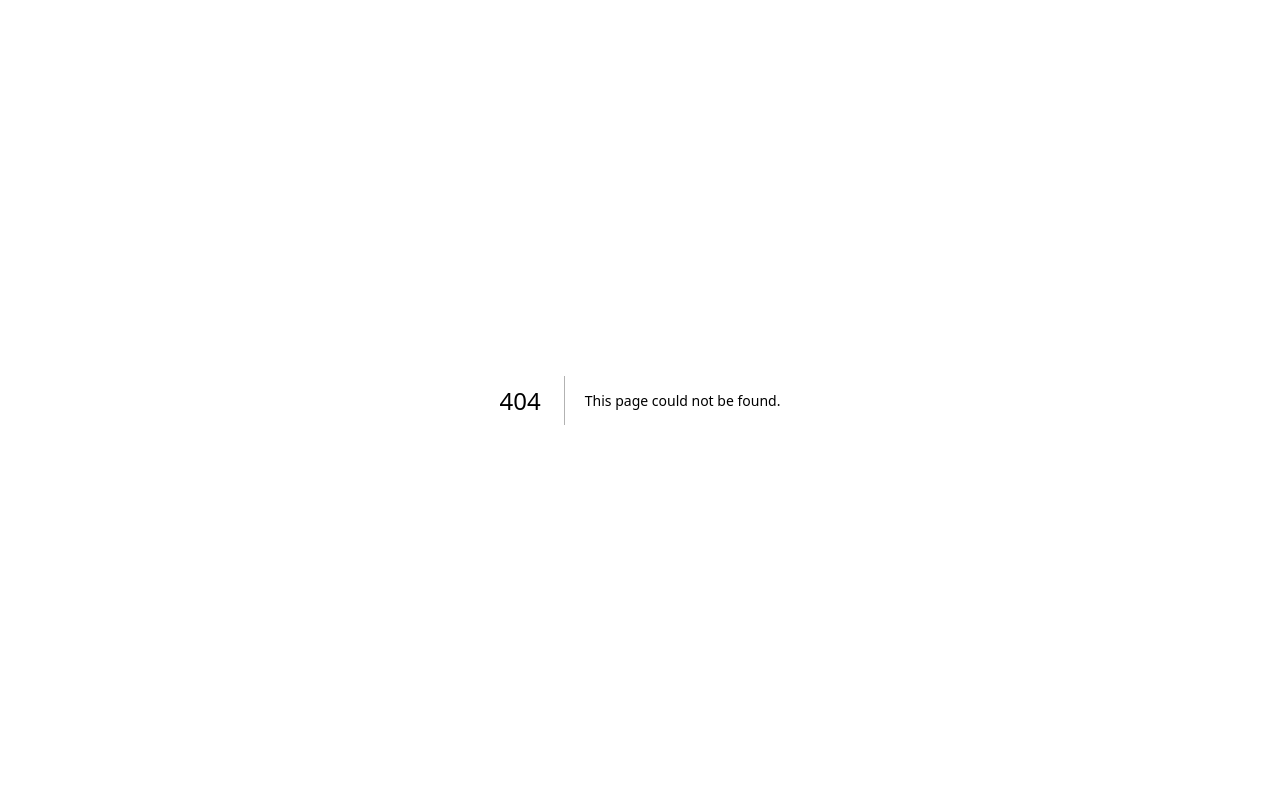
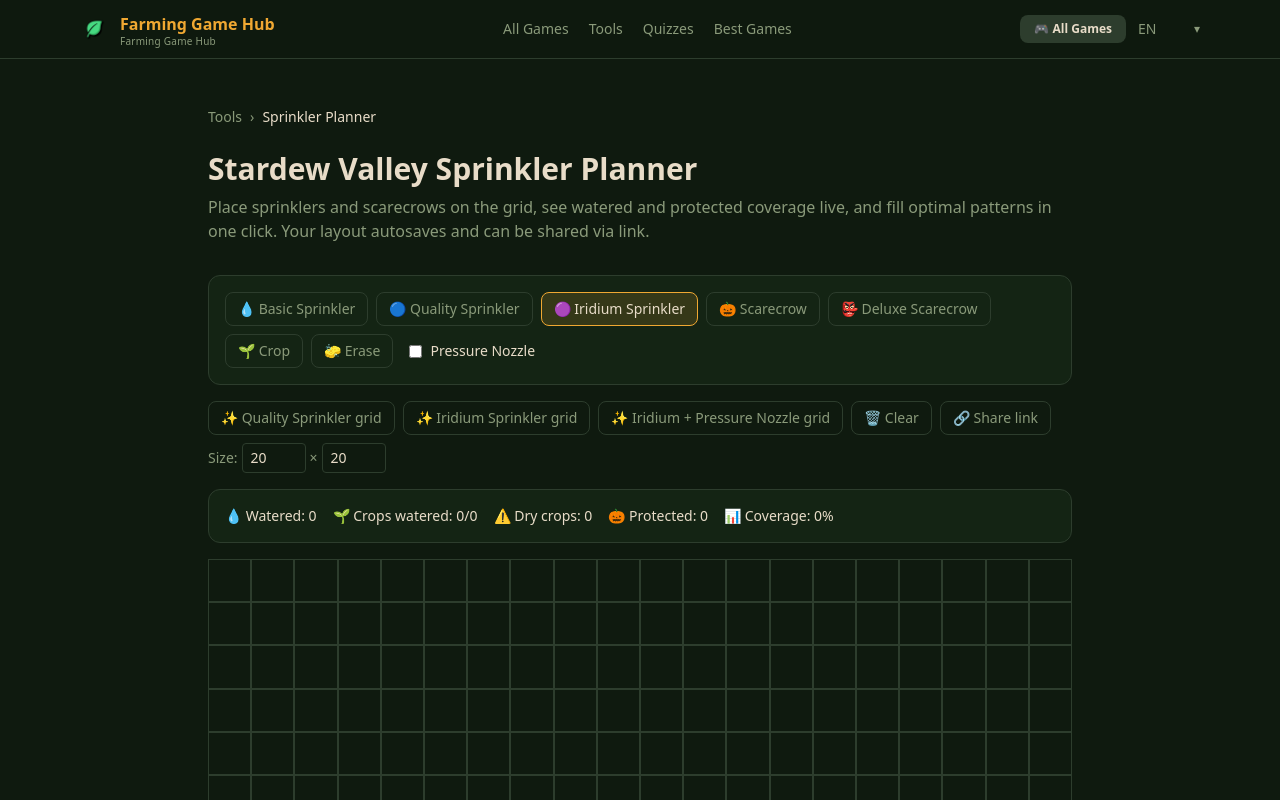
Before and after one commit to llgsam/TendFarmWeb, a Next.js app: page /en/tools/stardew-sprinklers in a window 1280 px wide. Before the commit this address had no page. Shown: the top 800 px of the page. Built offline with nearby package versions, Linux system fonts and the light colour scheme.

Commit message:
feat(tools): add Stardew Valley sprinkler planner route + registration

```diff
--- a/src/app/[locale]/tools/page.tsx
+++ b/src/app/[locale]/tools/page.tsx
@@ -188,6 +188,24 @@
     },
     tags: { zh: 'Stardew Valley', 'zh-TW': 'Stardew Valley', ja: 'Stardew Valley', ko: 'Stardew Valley', de: 'Stardew Valley', en: 'Stardew Valley' },
   },
+  {
+    key: 'stardew-sprinklers',
+    href: 'tools/stardew-sprinklers',
+    titles: {
+      zh: '星露谷物语洒水器规划器', 'zh-TW': '星露谷物語灑水器規劃器',
+      ja: 'スターデューバレー スプリンクラープランナー', ko: '스타듀밸리 스프링클러 플래너',
+      de: 'Stardew Valley Sprinkler-Planer', en: 'Stardew Valley Sprinkler Planner',
+    },
+    descs: {
+      zh: '在网格上放洒水器和稻草人，实时看浇水/保护范围，一键铺最优图案，可分享链接。',
+      'zh-TW': '在網格上放灑水器和稻草人，即時看澆水/保護範圍，一鍵鋪最優圖案，可分享連結。',
+      ja: 'グリッドにスプリンクラー・カカシを配置、給水/保護範囲を即時表示、最適配置ワンクリック。',
+      ko: '그리드에 스프링클러·허수아비 배치, 급수/보호 범위 실시간, 최적 배치 원클릭.',
+      de: 'Sprinkler und Vogelscheuchen im Raster platzieren, Reichweite live, optimale Muster per Klick.',
+      en: 'Place sprinklers and scarecrows on a grid, see coverage live, fill optimal patterns, share a link.',
+    },
+    tags: { zh: 'Stardew Valley', 'zh-TW': 'Stardew Valley', ja: 'Stardew Valley', ko: 'Stardew Valley', de: 'Stardew Valley', en: 'Stardew Valley' },
+  },
 ]
 
 export default function ToolsPage() {
--- /dev/null
+++ b/src/app/[locale]/tools/stardew-sprinklers/page.tsx
@@ -0,0 +1,83 @@
+import { StardewSprinklerPlanner } from '@/components/tools/StardewSprinklerPlanner'
+import type { Metadata } from 'next'
+import { BASE_URL, buildLanguageAlternates } from '@/lib/config'
+import Link from 'next/link'
+
+function getLoc(locale: string, zh: string, en: string, zhTW?: string, ja?: string, ko?: string, de?: string): string {
+  if (locale === 'zh') return zh
+  if (locale === 'zh-TW') return zhTW ?? zh
+  if (locale === 'ja') return ja ?? en
+  if (locale === 'ko') return ko ?? en
+  if (locale === 'de') return de ?? en
+  return en
+}
+
+export async function generateMetadata({ params }: { params: Promise<{ locale: string }> }): Promise<Metadata> {
+  const { locale } = await params
+  return {
+    title: getLoc(locale,
+      '星露谷物语洒水器布局规划器 — 覆盖范围可视化',
+      'Stardew Valley Sprinkler Planner — Coverage Layout Tool',
+      '星露谷物語灑水器佈局規劃器 — 覆蓋範圍可視化',
+      'スターデューバレー スプリンクラー配置プランナー',
+      '스타듀밸리 스프링클러 배치 플래너',
+      'Stardew Valley Sprinkler-Planer — Reichweiten-Layout',
+    ),
+    description: getLoc(locale,
+      '免费星露谷物语洒水器布局规划器：在网格上放置普通/优质/铱金洒水器（含压力喷嘴）和稻草人，实时显示浇水与保护范围，一键铺最优图案，自动保存并可分享链接。',
+      'Free Stardew Valley sprinkler layout planner. Place Basic/Quality/Iridium sprinklers (with Pressure Nozzle) and scarecrows on a grid, see watered and protected coverage live, fill optimal patterns in one click, autosave and share via link.',
+      '免費星露谷物語灑水器佈局規劃器：在網格上放置普通/優質/銥金灑水器（含壓力噴嘴）和稻草人，即時顯示澆水與保護範圍，一鍵鋪最優圖案，自動儲存並可分享連結。',
+      '無料のスターデューバレー スプリンクラー配置プランナー。グリッドにスプリンクラー（加圧ノズル対応）やカカシを置き、給水・保護範囲を即時表示。最適配置をワンクリック、自動保存・リンク共有。',
+      '무료 스타듀밸리 스프링클러 배치 플래너. 그리드에 스프링클러(가압 노즐)와 허수아비를 배치하고 급수·보호 범위를 실시간 확인, 최적 배치 원클릭, 자동 저장·링크 공유.',
+      'Kostenloser Stardew-Valley-Sprinklerplaner. Platziere Sprinkler (mit Druckdüse) und Vogelscheuchen im Raster, sieh Bewässerung und Schutz live, fülle optimale Muster per Klick, mit Autospeicherung und Teilen-Link.',
+    ),
+    alternates: {
+      canonical: `${BASE_URL}/${locale}/tools/stardew-sprinklers`,
+      languages: buildLanguageAlternates('/tools/stardew-sprinklers'),
+    },
+  }
+}
+
+export default async function StardewSprinklersPage({ params }: { params: Promise<{ locale: string }> }) {
+  const { locale } = await params
+  return (
+    <div className="mx-auto max-w-4xl px-4 py-12">
+      <nav className="mb-6 text-sm text-[#8a9a7a]">
+        <Link href={`/${locale}/tools`} className="hover:text-[#e8dcc8]">
+          {getLoc(locale, '工具集', 'Tools', '工具集', 'ツール', '도구', 'Tools')}
+        </Link>
+        <span className="mx-2">›</span>
+        <span className="text-[#e8dcc8]">
+          {getLoc(locale, '洒水器规划器', 'Sprinkler Planner', '灑水器規劃器', 'スプリンクラープランナー', '스프링클러 플래너', 'Sprinkler-Planer')}
+        </span>
+      </nav>
+      <h1 className="mb-2 text-3xl font-bold text-[#e8dcc8]">
+        {getLoc(locale, '星露谷物语洒水器布局规划器', 'Stardew Valley Sprinkler Planner', '星露谷物語灑水器佈局規劃器', 'スターデューバレー スプリンクラープランナー', '스타듀밸리 스프링클러 플래너', 'Stardew Valley Sprinkler-Planer')}
+      </h1>
+      <p className="mb-8 text-[#8a9a7a]">
+        {getLoc(locale,
+          '在网格上放置洒水器和稻草人，实时查看浇水与保护范围，一键铺最优图案。布局自动保存，可复制链接分享。',
+          'Place sprinklers and scarecrows on the grid, see watered and protected coverage live, and fill optimal patterns in one click. Your layout autosaves and can be shared via link.',
+          '在網格上放置灑水器和稻草人，即時查看澆水與保護範圍，一鍵鋪最優圖案。佈局自動儲存，可複製連結分享。',
+          'グリッドにスプリンクラーやカカシを配置し、給水・保護範囲を即時に確認、最適配置をワンクリック。配置は自動保存、リンク共有可能。',
+          '그리드에 스프링클러와 허수아비를 배치하고 급수·보호 범위를 실시간 확인, 최적 배치를 원클릭. 배치는 자동 저장되고 링크로 공유 가능.',
+          'Platziere Sprinkler und Vogelscheuchen im Raster, sieh Bewässerung und Schutz live und fülle optimale Muster per Klick. Dein Layout wird gespeichert und ist per Link teilbar.',
+        )}
+      </p>
+      <StardewSprinklerPlanner locale={locale} />
+      <div className="mt-12 border-t border-[#2d3d2d] pt-8">
+        <h2 className="mb-4 text-lg font-semibold text-[#e8dcc8]">
+          {getLoc(locale, '相关工具', 'Related Tools', '相關工具', '関連ツール', '관련 도구', 'Verwandte Tools')}
+        </h2>
+        <div className="flex flex-wrap gap-3">
+          <Link href={`/${locale}/tools/stardew`} className="rounded-lg border border-[#2d3d2d] px-4 py-2 text-sm text-[#8a9a7a] hover:text-[#e8dcc8] transition-colors">
+            {getLoc(locale, '作物利润计算器 →', 'Crop Calculator →', '作物利潤計算器 →', '作物計算機 →', '작물 계산기 →', 'Feldfrucht-Rechner →')}
+          </Link>
+          <Link href={`/${locale}/tools/stardew-fish`} className="rounded-lg border border-[#2d3d2d] px-4 py-2 text-sm text-[#8a9a7a] hover:text-[#e8dcc8] transition-colors">
+            {getLoc(locale, '鱼类查询 →', 'Fish Finder →', '魚類查詢 →', '魚検索 →', '물고기 찾기 →', 'Fisch-Finder →')}
+          </Link>
+        </div>
+      </div>
+    </div>
+  )
+}
--- a/src/app/sitemap.ts
+++ b/src/app/sitemap.ts
@@ -58,7 +58,7 @@
   // Static, fully-localized pages. ('/guides' is a redirect to /guides/best-games,
   // so it's omitted; the comparison hub is listed via the guide categories below.)
   add('', LOCALES, 1.0, 'daily')
-  for (const p of ['/games', '/tools', '/tools/hay-day', '/tools/stardew', '/tools/stardew-calendar', '/tools/stardew-gifts', '/tools/stardew-fish', '/tools/stardew-bundles', '/tools/stardew-museum', '/tools/stardew-villagers', '/tools/stardew-cooking', '/quizzes']) {
+  for (const p of ['/games', '/tools', '/tools/hay-day', '/tools/stardew', '/tools/stardew-calendar', '/tools/stardew-gifts', '/tools/stardew-fish', '/tools/stardew-bundles', '/tools/stardew-museum', '/tools/stardew-villagers', '/tools/stardew-cooking', '/tools/stardew-sprinklers', '/quizzes']) {
     add(p)
   }
 
```
Also changed, not shown: 1 other file (tests, documents, lock files or other folders).
